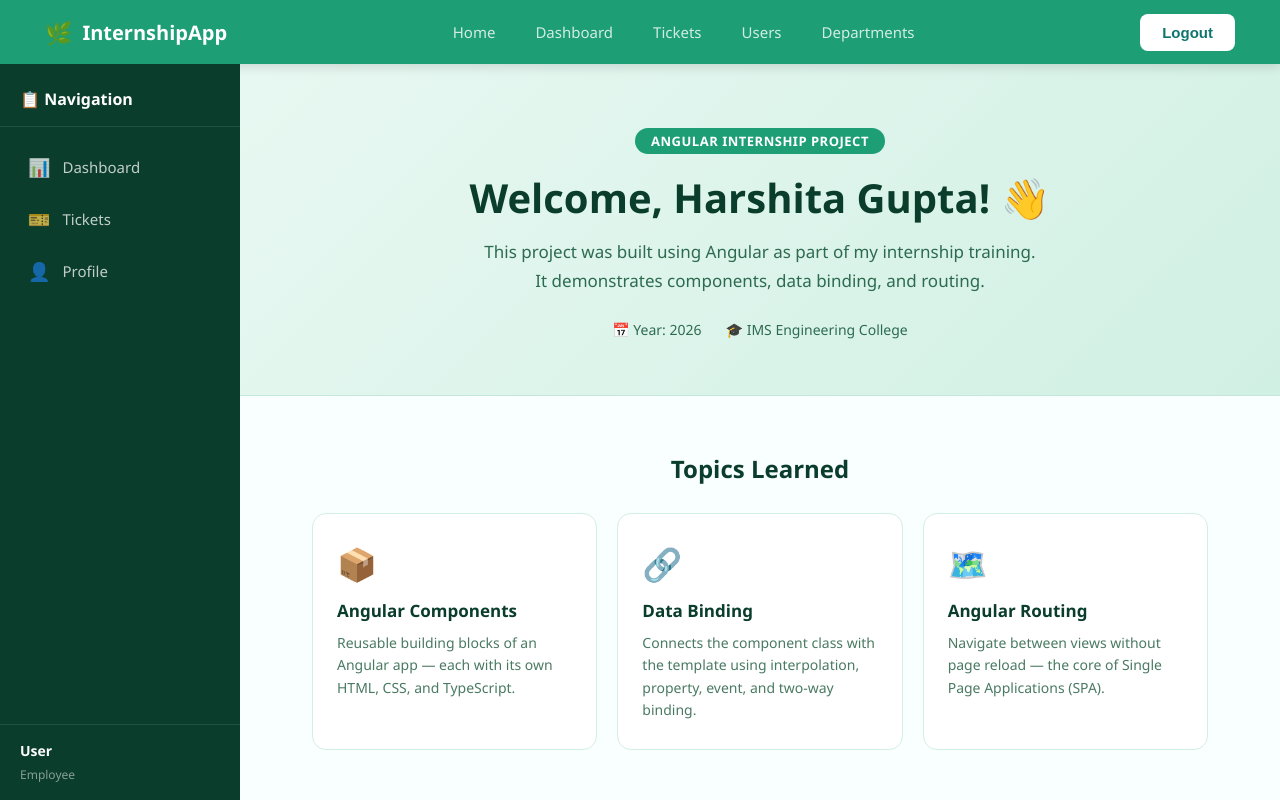
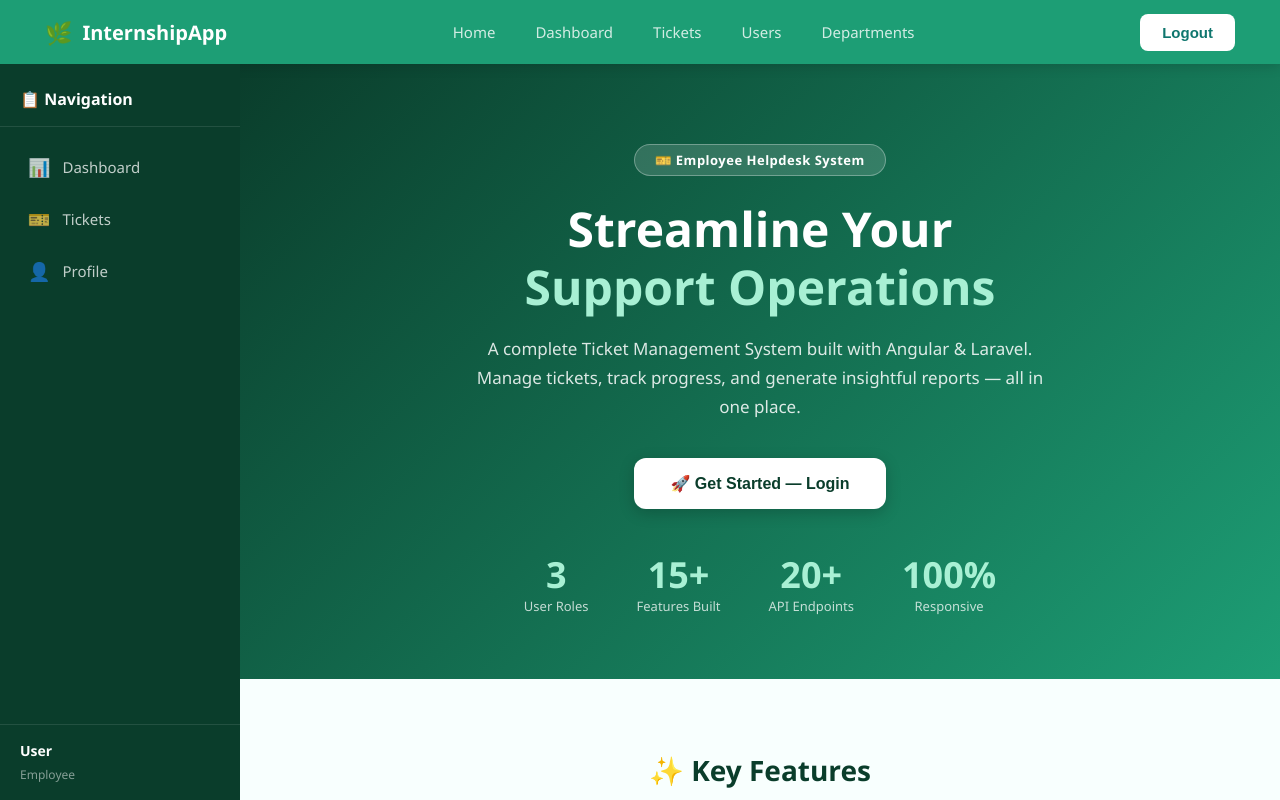
Before and after one commit to Harshitagupta2005/Internship-Frontened-project, an Angular app in the folder internship-frontend/: page / in a window 1280 px wide. Built offline with nearby package versions, Linux system fonts and the light colour scheme.

Commit message:
feat: update home page content to reflect Employee Helpdesk Ticket Management System Project

```diff
--- a/internship-frontend/src/app/home/home.component.css
+++ b/internship-frontend/src/app/home/home.component.css
@@ -3,74 +3,127 @@
   background: #f8fffe;
 }
 
-/* Hero */
+/* ===== HERO ===== */
 .hero {
-  background: linear-gradient(135deg, #e8f8f2 0%, #d1f0e4 100%);
-  padding: 64px 32px 56px;
+  background: linear-gradient(135deg, #0a3d2b 0%, #1D9E75 100%);
+  padding: 80px 32px 64px;
   text-align: center;
-  border-bottom: 1px solid #c3e8d8;
+  color: white;
 }
 
 .hero-badge {
   display: inline-block;
-  background: #1D9E75;
+  background: rgba(255,255,255,0.15);
   color: white;
-  padding: 4px 16px;
+  padding: 6px 20px;
   border-radius: 100px;
   font-size: 13px;
   font-weight: 600;
   letter-spacing: 0.5px;
-  margin-bottom: 20px;
-  text-transform: uppercase;
+  margin-bottom: 24px;
+  border: 1px solid rgba(255,255,255,0.3);
 }
 
 .hero-title {
-  font-size: 40px;
-  font-weight: 700;
-  color: #0a3d2b;
-  margin-bottom: 16px;
+  font-size: 48px;
+  font-weight: 800;
+  color: white;
+  margin-bottom: 20px;
   line-height: 1.2;
+}
+
+.hero-highlight {
+  color: #a8f0d4;
 }
 
 .hero-subtitle {
   font-size: 17px;
-  color: #2d6b50;
-  max-width: 560px;
-  margin: 0 auto 24px;
+  color: rgba(255,255,255,0.85);
+  max-width: 580px;
+  margin: 0 auto 36px;
   line-height: 1.7;
 }
 
-.hero-meta {
+.hero-actions {
+  margin-bottom: 48px;
+}
+
+.btn-primary {
+  background: white;
+  color: #0a3d2b;
+  border: none;
+  padding: 16px 36px;
+  border-radius: 12px;
+  font-size: 16px;
+  font-weight: 700;
+  cursor: pointer;
+  transition: transform 0.2s, box-shadow 0.2s;
+  box-shadow: 0 4px 16px rgba(0,0,0,0.2);
+}
+
+.btn-primary:hover {
+  transform: translateY(-2px);
+  box-shadow: 0 8px 24px rgba(0,0,0,0.25);
+}
+
+/* Stats Row */
+.stats-row {
   display: flex;
-  gap: 24px;
   justify-content: center;
-  font-size: 14px;
-  color: #2d6b50;
+  gap: 48px;
+  flex-wrap: wrap;
+}
+
+.stat-item {
+  text-align: center;
+}
+
+.stat-value {
+  font-size: 36px;
+  font-weight: 800;
+  color: #a8f0d4;
+  line-height: 1;
+}
+
+.stat-label {
+  font-size: 13px;
+  color: rgba(255,255,255,0.75);
+  margin-top: 4px;
   font-weight: 500;
 }
 
-/* Topics */
-.topics {
-  padding: 56px 32px;
-  max-width: 960px;
+/* ===== SECTIONS COMMON ===== */
+.section-header {
+  text-align: center;
+  margin-bottom: 40px;
+}
+
+.section-title {
+  font-size: 28px;
+  font-weight: 700;
+  color: #0a3d2b;
+  margin-bottom: 10px;
+}
+
+.section-subtitle {
+  font-size: 15px;
+  color: #4a7a62;
+}
+
+/* ===== FEATURES ===== */
+.features-section {
+  padding: 72px 32px;
+  max-width: 1100px;
   margin: 0 auto;
 }
 
-.section-title {
-  font-size: 24px;
-  font-weight: 700;
-  color: #0a3d2b;
-  margin-bottom: 28px;
-  text-align: center;
-}
-
-.cards {
+.features-grid {
   display: grid;
-  grid-template-columns: repeat(auto-fit, minmax(260px, 1fr));
+  grid-template-columns: repeat(auto-fit, minmax(280px, 1fr));
   gap: 20px;
 }
 
-.card {
+.feature-card {
   background: white;
   border: 1px solid #d1f0e4;
   border-radius: 14px;
@@ -78,102 +131,251 @@
   transition: transform 0.2s, box-shadow 0.2s;
 }
 
-.card:hover {
-  transform: translateY(-3px);
+.feature-card:hover {
+  transform: translateY(-4px);
   box-shadow: 0 8px 24px rgba(29,158,117,0.12);
+  border-color: #1D9E75;
 }
 
-.card-icon {
-  font-size: 32px;
+.feature-icon {
+  font-size: 36px;
   margin-bottom: 14px;
 }
 
-.card h3 {
+.feature-card h3 {
   font-size: 17px;
-  font-weight: 600;
+  font-weight: 700;
   color: #0a3d2b;
   margin-bottom: 10px;
 }
 
-.card p {
+.feature-card p {
   font-size: 14px;
   color: #4a7a62;
   line-height: 1.6;
 }
 
-/* Components Built */
-.built {
+/* ===== HOW IT WORKS ===== */
+.how-it-works {
+  background: linear-gradient(135deg, #e8f8f2, #d1f0e4);
+  padding: 72px 32px;
+}
+
+.steps-grid {
+  display: flex;
+  align-items: center;
+  justify-content: center;
+  gap: 16px;
+  max-width: 900px;
+  margin: 0 auto;
+  flex-wrap: wrap;
+}
+
+.step-card {
   background: white;
-  border-top: 1px solid #e8f8f2;
-  padding: 48px 32px;
-  max-width: 960px;
+  border-radius: 16px;
+  padding: 32px 24px;
+  text-align: center;
+  flex: 1;
+  min-width: 200px;
+  max-width: 240px;
+  position: relative;
+  box-shadow: 0 4px 16px rgba(29,158,117,0.1);
+}
+
+.step-number {
+  position: absolute;
+  top: -14px;
+  left: 50%;
+  transform: translateX(-50%);
+  background: #1D9E75;
+  color: white;
+  width: 28px;
+  height: 28px;
+  border-radius: 50%;
+  font-size: 14px;
+  font-weight: 700;
+  display: flex;
+  align-items: center;
+  justify-content: center;
+}
+
+.step-icon {
+  font-size: 36px;
+  margin-bottom: 12px;
+  margin-top: 8px;
+}
+
+.step-card h3 {
+  font-size: 16px;
+  font-weight: 700;
+  color: #0a3d2b;
+  margin-bottom: 8px;
+}
+
+.step-card p {
+  font-size: 13px;
+  color: #4a7a62;
+  line-height: 1.6;
+}
+
+.step-arrow {
+  font-size: 28px;
+  color: #1D9E75;
+  font-weight: 700;
+}
+
+/* ===== ROLES ===== */
+.roles-section {
+  padding: 72px 32px;
+  max-width: 1000px;
   margin: 0 auto;
 }
 
-.component-list {
+.roles-grid {
+  display: grid;
+  grid-template-columns: repeat(auto-fit, minmax(260px, 1fr));
+  gap: 20px;
+}
+
+.role-card {
+  background: white;
+  border-radius: 16px;
+  padding: 28px 24px;
+  text-align: center;
+  border-top: 4px solid;
+  box-shadow: 0 2px 12px rgba(0,0,0,0.06);
+  transition: transform 0.2s;
+}
+
+.role-card:hover { transform: translateY(-4px); }
+.role-card.admin { border-top-color: #1D9E75; }
+.role-card.manager { border-top-color: #3498db; }
+.role-card.employee { border-top-color: #9b59b6; }
+
+.role-icon { font-size: 40px; margin-bottom: 12px; }
+
+.role-card h3 {
+  font-size: 18px;
+  font-weight: 700;
+  color: #0a3d2b;
+  margin-bottom: 16px;
+}
+
+.role-card ul {
+  list-style: none;
+  padding: 0;
+  text-align: left;
+}
+
+.role-card ul li {
+  font-size: 13px;
+  color: #555;
+  padding: 6px 0;
+  border-bottom: 1px solid #f0f0f0;
+}
+
+.role-card ul li:last-child { border-bottom: none; }
+
+/* ===== TECH STACK ===== */
+.tech-section {
+  background: #0a3d2b;
+  padding: 64px 32px;
+}
+
+.tech-section .section-title { color: white; }
+.tech-section .section-subtitle { color: rgba(255,255,255,0.7); }
+
+.tech-grid {
   display: flex;
-  flex-direction: column;
-  gap: 14px;
-  max-width: 480px;
+  justify-content: center;
+  gap: 20px;
+  flex-wrap: wrap;
+  max-width: 800px;
   margin: 0 auto;
 }
 
-.comp-item {
+.tech-item {
   display: flex;
   align-items: center;
-  gap: 12px;
-  background: #f0faf5;
-  border: 1px solid #c3e8d8;
-  border-radius: 10px;
-  padding: 14px 20px;
+  gap: 10px;
+  background: rgba(255,255,255,0.1);
+  border: 1px solid rgba(255,255,255,0.2);
+  padding: 12px 20px;
+  border-radius: 100px;
+  color: white;
+  font-size: 14px;
+  font-weight: 600;
+  transition: background 0.2s;
 }
 
-.comp-dot {
-  width: 10px;
-  height: 10px;
-  border-radius: 50%;
-  background: #1D9E75;
-  flex-shrink: 0;
+.tech-item:hover { background: rgba(255,255,255,0.2); }
+
+.tech-icon { font-size: 20px; }
+
+/* ===== CTA ===== */
+.cta-section {
+  background: linear-gradient(135deg, #1D9E75, #0a3d2b);
+  padding: 72px 32px;
+  text-align: center;
+  color: white;
 }
 
-.comp-name {
-  font-family: 'Courier New', monospace;
-  font-size: 14px;
-  font-weight: 600;
-  color: #0a3d2b;
+.cta-section h2 {
+  font-size: 32px;
+  font-weight: 700;
+  margin-bottom: 12px;
 }
 
-.comp-desc {
+.cta-section p {
+  font-size: 16px;
+  color: rgba(255,255,255,0.8);
+  margin-bottom: 32px;
+}
+
+.btn-cta {
+  background: white;
+  color: #0a3d2b;
+  border: none;
+  padding: 16px 40px;
+  border-radius: 12px;
+  font-size: 16px;
+  font-weight: 700;
+  cursor: pointer;
+  transition: transform 0.2s, box-shadow 0.2s;
+  box-shadow: 0 4px 16px rgba(0,0,0,0.2);
+}
+
+.btn-cta:hover {
+  transform: translateY(-2px);
+  box-shadow: 0 8px 24px rgba(0,0,0,0.25);
+}
+
+/* ===== HOME FOOTER ===== */
+.home-footer {
+  text-align: center;
+  padding: 24px 32px;
+  background: #f8fffe;
+  border-top: 1px solid #d1f0e4;
+  color: #4a7a62;
   font-size: 14px;
-  color: #4a7a62;
 }
+
+/* ===== RESPONSIVE ===== */
 @media (max-width: 768px) {
-  .hero {
-    padding: 36px 20px 28px;
-  }
-  .hero-title {
-    font-size: 26px;
-  }
-  .hero-subtitle {
-    font-size: 14px;
-  }
-  .hero-meta {
-    flex-direction: column;
-    gap: 8px;
-    align-items: center;
-  }
-  .topics {
-    padding: 36px 16px;
-  }
-  .built {
-    padding: 32px 16px;
-  }
-  .section-title {
-    font-size: 20px;
-  }
-  .comp-item {
-    flex-direction: column;
-    align-items: flex-start;
-    gap: 6px;
-  }
+  .hero { padding: 48px 20px 40px; }
+  .hero-title { font-size: 30px; }
+  .hero-subtitle { font-size: 14px; }
+  .stats-row { gap: 24px; }
+  .stat-value { font-size: 28px; }
+  .features-section { padding: 48px 16px; }
+  .how-it-works { padding: 48px 16px; }
+  .step-arrow { display: none; }
+  .steps-grid { flex-direction: column; align-items: center; }
+  .step-card { max-width: 100%; }
+  .roles-section { padding: 48px 16px; }
+  .tech-section { padding: 48px 16px; }
+  .cta-section { padding: 48px 16px; }
+  .cta-section h2 { font-size: 24px; }
+  .section-title { font-size: 22px; }
 }
--- a/internship-frontend/src/app/home/home.component.html
+++ b/internship-frontend/src/app/home/home.component.html
@@ -2,60 +2,146 @@
 
   <!-- Hero Section -->
   <section class="hero">
-    <div class="hero-badge">Angular Internship Project</div>
-    <h1 class="hero-title">Welcome, {{ studentName }}! 👋</h1>
+    <div class="hero-badge">🎫 Employee Helpdesk System</div>
+    <h1 class="hero-title">
+      Streamline Your<br>
+      <span class="hero-highlight">Support Operations</span>
+    </h1>
     <p class="hero-subtitle">
-      This project was built using Angular as part of my internship training.
-      It demonstrates components, data binding, and routing.
+      A complete Ticket Management System built with Angular & Laravel.
+      Manage tickets, track progress, and generate insightful reports —
+      all in one place.
     </p>
-    <div class="hero-meta">
-      <span>📅 Year: {{ year }}</span>
-      <span>🎓 {{ collegeName }}</span>
+    <div class="hero-actions">
+      <button class="btn-primary" (click)="goToLogin()">
+        🚀 Get Started — Login
+      </button>
     </div>
-  </section>
 
-  <!-- Topics Learned -->
-  <section class="topics">
-    <h2 class="section-title">Topics Learned</h2>
-    <div class="cards">
-      <div class="card">
-        <div class="card-icon">📦</div>
-        <h3>Angular Components</h3>
-        <p>Reusable building blocks of an Angular app — each with its own HTML, CSS, and TypeScript.</p>
-      </div>
-      <div class="card">
-        <div class="card-icon">🔗</div>
-        <h3>Data Binding</h3>
-        <p>Connects the component class with the template using interpolation, property, event, and two-way binding.</p>
-      </div>
-      <div class="card">
-        <div class="card-icon">🗺️</div>
-        <h3>Angular Routing</h3>
-        <p>Navigate between views without page reload — the core of Single Page Applications (SPA).</p>
+    <!-- Stats Row -->
+    <div class="stats-row">
+      <div class="stat-item" *ngFor="let stat of stats">
+        <div class="stat-value">{{ stat.value }}</div>
+        <div class="stat-label">{{ stat.label }}</div>
       </div>
     </div>
   </section>
 
-  <!-- Components Built -->
-  <section class="built">
-    <h2 class="section-title">Components Built</h2>
-    <div class="component-list">
-      <div class="comp-item">
-        <span class="comp-dot"></span>
-        <span class="comp-name">HeaderComponent</span>
-        <span class="comp-desc">— Navigation bar at the top</span>
-      </div>
-      <div class="comp-item">
-        <span class="comp-dot"></span>
-        <span class="comp-name">HomeComponent</span>
-        <span class="comp-desc">— Main content area (this page)</span>
-      </div>
-      <div class="comp-item">
-        <span class="comp-dot"></span>
-        <span class="comp-name">FooterComponent</span>
-        <span class="comp-desc">— Footer at the bottom</span>
+  <!-- Features Section -->
+  <section class="features-section">
+    <div class="section-header">
+      <h2 class="section-title">✨ Key Features</h2>
+      <p class="section-subtitle">Everything you need to manage employee support efficiently</p>
+    </div>
+    <div class="features-grid">
+      <div class="feature-card" *ngFor="let f of features">
+        <div class="feature-icon">{{ f.icon }}</div>
+        <h3>{{ f.title }}</h3>
+        <p>{{ f.desc }}</p>
       </div>
     </div>
   </section>
 
+  <!-- How It Works -->
+  <section class="how-it-works">
+    <div class="section-header">
+      <h2 class="section-title">⚙️ How It Works</h2>
+      <p class="section-subtitle">Simple 3-step process for ticket resolution</p>
+    </div>
+    <div class="steps-grid">
+      <div class="step-card">
+        <div class="step-number">1</div>
+        <div class="step-icon">📝</div>
+        <h3>Raise a Ticket</h3>
+        <p>Employee creates a support ticket with title, description, priority and department.</p>
+      </div>
+      <div class="step-arrow">→</div>
+      <div class="step-card">
+        <div class="step-number">2</div>
+        <div class="step-icon">👤</div>
+        <h3>Assign & Track</h3>
+        <p>Manager assigns ticket to an agent, updates status and adds comments.</p>
+      </div>
+      <div class="step-arrow">→</div>
+      <div class="step-card">
+        <div class="step-number">3</div>
+        <div class="step-icon">✅</div>
+        <h3>Resolve & Report</h3>
+        <p>Agent resolves the ticket and admin generates reports for analysis.</p>
+      </div>
+    </div>
+  </section>
+
+  <!-- Role Based Access -->
+  <section class="roles-section">
+    <div class="section-header">
+      <h2 class="section-title">🔐 Role Based Access</h2>
+      <p class="section-subtitle">Different access levels for different responsibilities</p>
+    </div>
+    <div class="roles-grid">
+      <div class="role-card admin">
+        <div class="role-icon">👑</div>
+        <h3>Admin</h3>
+        <ul>
+          <li>✅ All modules access</li>
+          <li>✅ User management</li>
+          <li>✅ Department management</li>
+          <li>✅ Reports & analytics</li>
+          <li>✅ System configuration</li>
+        </ul>
+      </div>
+      <div class="role-card manager">
+        <div class="role-icon">🧑‍💼</div>
+        <h3>Manager</h3>
+        <ul>
+          <li>✅ Dashboard & reports</li>
+          <li>✅ Ticket assignment</li>
+          <li>✅ Status management</li>
+          <li>✅ Comments & activity</li>
+          <li>❌ User/Dept management</li>
+        </ul>
+      </div>
+      <div class="role-card employee">
+        <div class="role-icon">👨‍💻</div>
+        <h3>Employee</h3>
+        <ul>
+          <li>✅ View assigned tickets</li>
+          <li>✅ Add comments</li>
+          <li>✅ Upload attachments</li>
+          <li>✅ Profile management</li>
+          <li>❌ Admin features</li>
+        </ul>
+      </div>
+    </div>
+  </section>
+
+  <!-- Tech Stack -->
+  <section class="tech-section">
+    <div class="section-header">
+      <h2 class="section-title">🛠️ Technology Stack</h2>
+      <p class="section-subtitle">Built with modern and industry-standard technologies</p>
+    </div>
+    <div class="tech-grid">
+      <div class="tech-item" *ngFor="let t of techStack">
+        <span class="tech-icon">{{ t.icon }}</span>
+        <span class="tech-name">{{ t.name }}</span>
+      </div>
+    </div>
+  </section>
+
+  <!-- CTA Section -->
+  <section class="cta-section">
+    <h2>Ready to Get Started?</h2>
+    <p>Login to access the Employee Helpdesk System</p>
+    <button class="btn-cta" (click)="goToLogin()">
+      🚀 Login Now
+    </button>
+  </section>
+
+  <!-- Footer Info -->
+  <div class="home-footer">
+    <p>🎫 Employee Helpdesk Ticket Management System &nbsp;|&nbsp; Built with Angular & Laravel &nbsp;|&nbsp; © 2026</p>
+    <p style="margin-top:6px; font-size:13px;">Developed by <strong>Harshita Gupta</strong> — Frontend Intern</p>
+  </div>
+
 </main>
--- a/internship-frontend/src/app/home/home.component.ts
+++ b/internship-frontend/src/app/home/home.component.ts
@@ -1,4 +1,5 @@
 import { Component } from '@angular/core';
+import { Router } from '@angular/router';
 
 @Component({
   selector: 'app-home',
@@ -6,7 +7,59 @@ import { Component } from '@angular/core';
   styleUrls: ['./home.component.css']
 })
 export class HomeComponent {
-  studentName = 'Harshita Gupta';
-  collegeName = 'IMS Engineering College';
-  year = 2026;
+
+  features = [
+    {
+      icon: '🎫',
+      title: 'Ticket Management',
+      desc: 'Create, assign, track and resolve support tickets efficiently with full lifecycle management.'
+    },
+    {
+      icon: '📊',
+      title: 'Analytics Dashboard',
+      desc: 'Real-time charts and stats showing ticket distribution by status and department.'
+    },
+    {
+      icon: '👥',
+      title: 'User Management',
+      desc: 'Manage users with role-based access control — Admin, Manager, and Employee roles.'
+    },
+    {
+      icon: '🏢',
+      title: 'Department Management',
+      desc: 'Organize tickets by departments and track workload across teams.'
+    },
+    {
+      icon: '📋',
+      title: 'Reports & Export',
+      desc: 'Generate filtered reports and export them as CSV or PDF with applied filters.'
+    },
+    {
+      icon: '🔔',
+      title: 'Email Notifications',
+      desc: 'Stay updated with configurable email notifications for ticket events.'
+    }
+  ];
+
+  stats = [
+    { value: '3', label: 'User Roles' },
+    { value: '15+', label: 'Features Built' },
+    { value: '20+', label: 'API Endpoints' },
+    { value: '100%', label: 'Responsive' }
+  ];
+
+  techStack = [
+    { name: 'Angular 17', icon: '🔺' },
+    { name: 'TypeScript', icon: '🔷' },
+    { name: 'Chart.js', icon: '📈' },
+    { name: 'Laravel', icon: '🐘' },
+    { name: 'MySQL', icon: '🗄️' },
+    { name: 'REST APIs', icon: '🔌' }
+  ];
+
+  constructor(private router: Router) {}
+
+  goToLogin() {
+    this.router.navigate(['/login']);
+  }
 }
```
